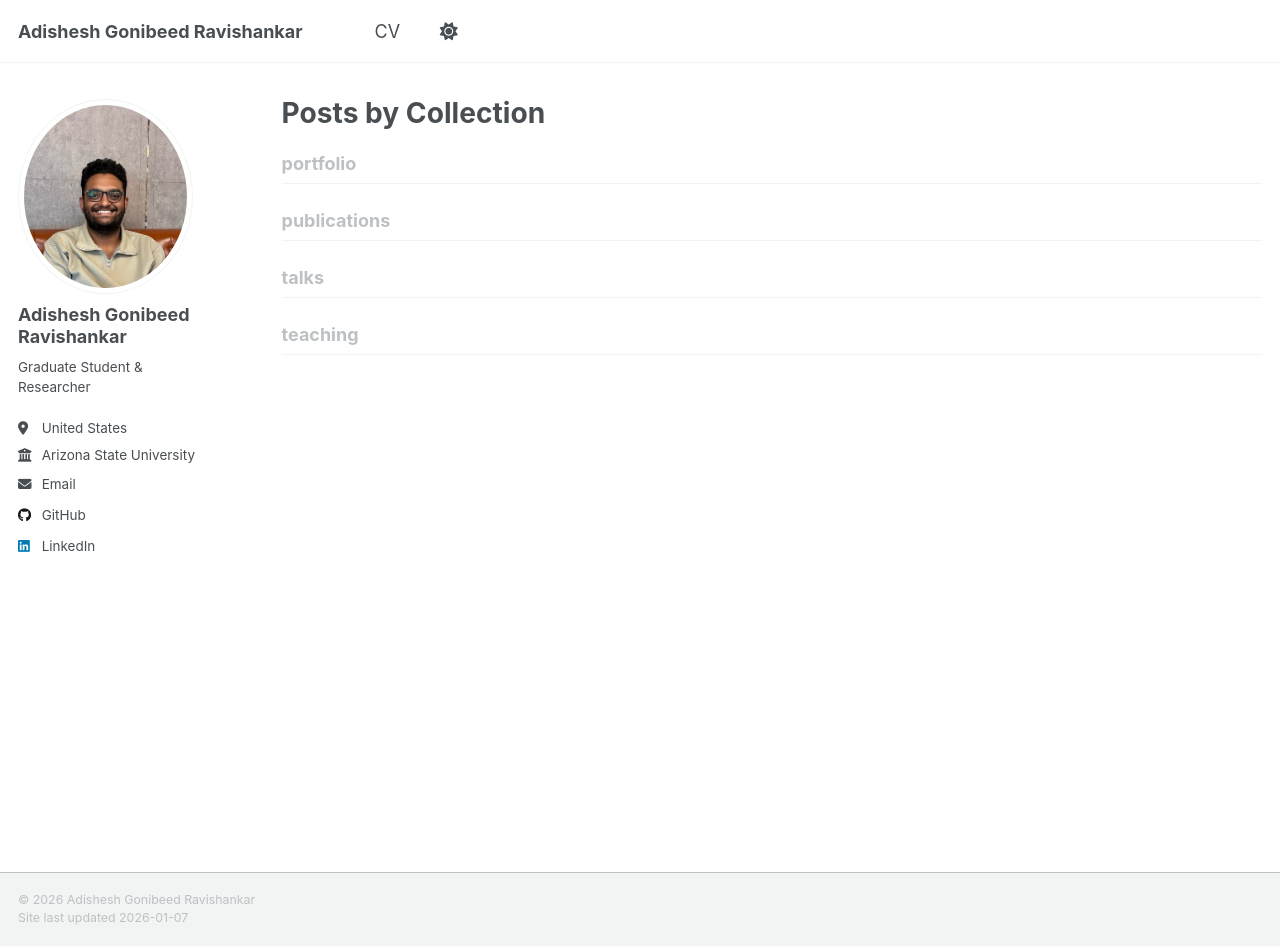
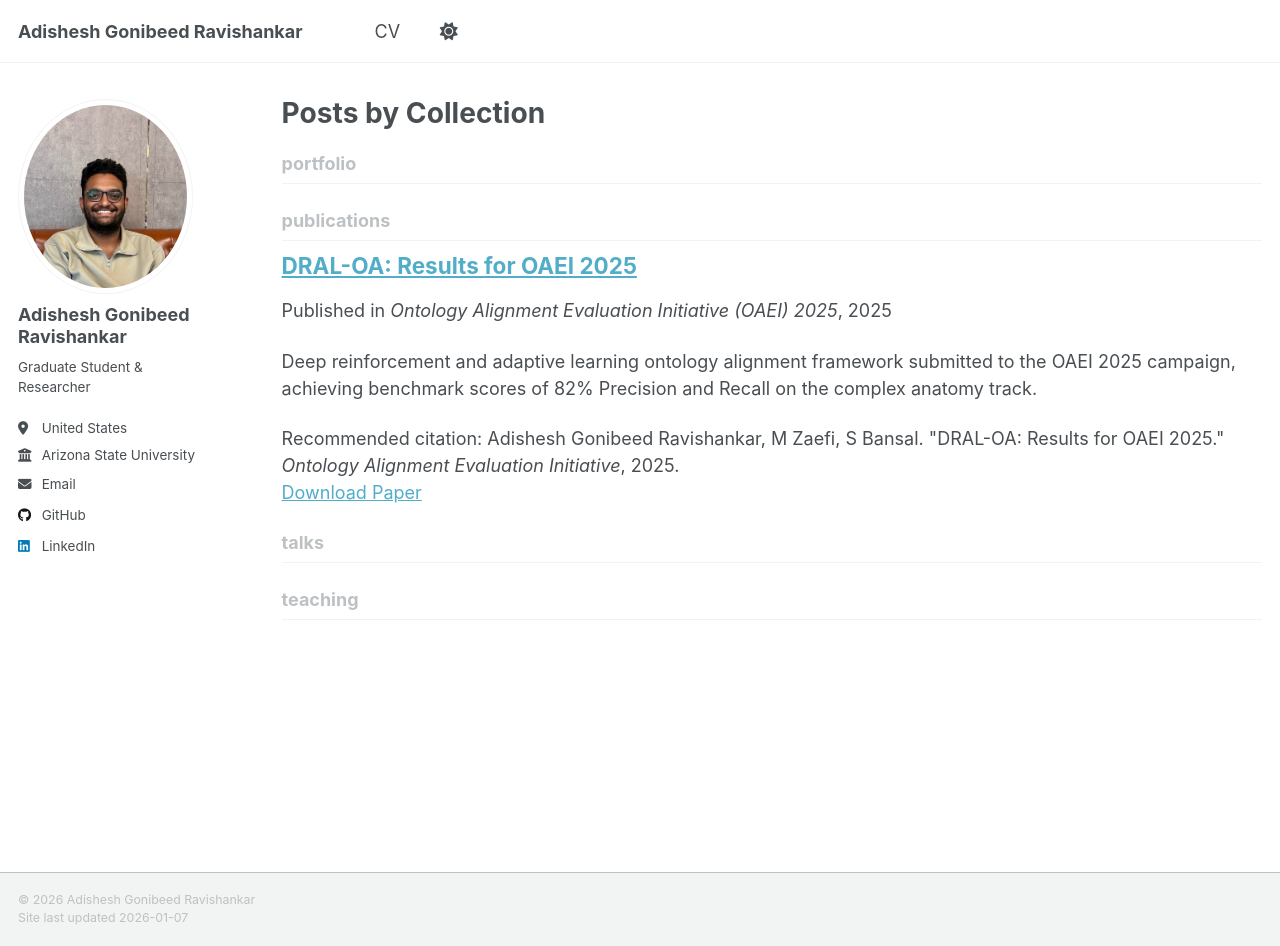
Before and after one commit to AGR19/agr19.github.io, a Jekyll site: the page built from _pages/collection-archive.html, in a window 1280 px wide and 946 px high. Built offline with Jekyll 4.4.1, drawn with Linux system fonts in a browser that asks for light colours; a script that is not in the unit is left out.

Commit message:
Add DRAL-OA publication and enable publications page

```diff
--- a/_pages/publications.html
+++ b/_pages/publications.html
@@ -3,7 +3,7 @@ layout: archive
 title: "Publications"
 permalink: /publications/
 author_profile: true
-published: false
+published: true
 ---
 
 {% if site.author.googlescholar %}
--- /dev/null
+++ b/_publications/2025-dral-oa.md
@@ -0,0 +1,14 @@
+---
+title: "DRAL-OA: Results for OAEI 2025"
+collection: publications
+permalink: /publication/2025-dral-oa
+excerpt: 'Deep reinforcement and adaptive learning ontology alignment framework submitted to the OAEI 2025 campaign, achieving benchmark scores of 82% Precision and Recall on the complex anatomy track.'
+date: 2025-01-07
+venue: 'Ontology Alignment Evaluation Initiative (OAEI) 2025'
+paperurl: 'https://scholar.google.com/citations?view_op=view_citation&hl=en&user=3Cn7-L8AAAAJ&citation_for_view=3Cn7-L8AAAAJ:u5HHmVD_uO8C'
+citation: 'Adishesh Gonibeed Ravishankar, M Zaefi, S Bansal. "DRAL-OA: Results for OAEI 2025." <i>Ontology Alignment Evaluation Initiative</i>, 2025.'
+---
+
+This paper presents DRAL-OA, a deep reinforcement and adaptive learning framework for ontology alignment. The framework was submitted to the OAEI 2025 campaign and achieved benchmark scores of 82% Precision and Recall on the complex anatomy track.
+
+[View on Google Scholar](https://scholar.google.com/citations?view_op=view_citation&hl=en&user=3Cn7-L8AAAAJ&citation_for_view=3Cn7-L8AAAAJ:u5HHmVD_uO8C)
```
Also changed, not shown: _pages/cv.md (+0 -1 lines).
